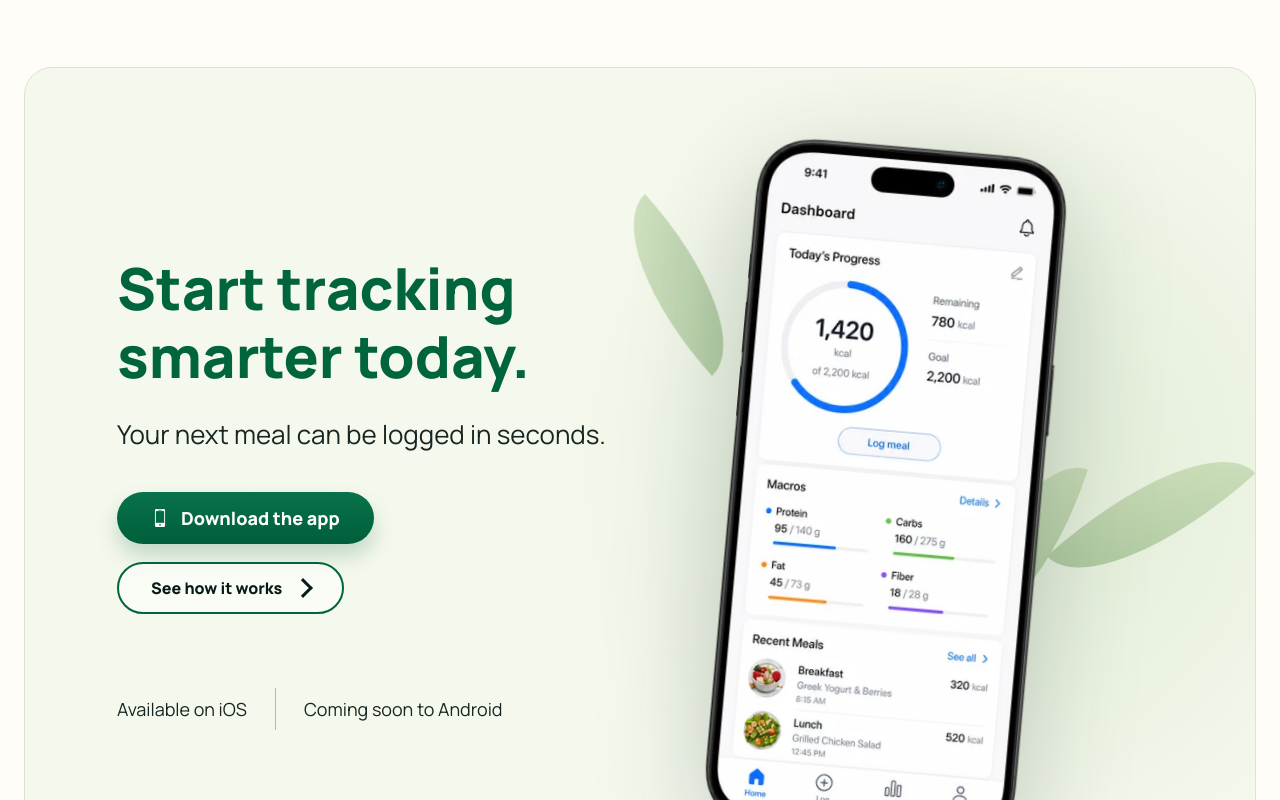
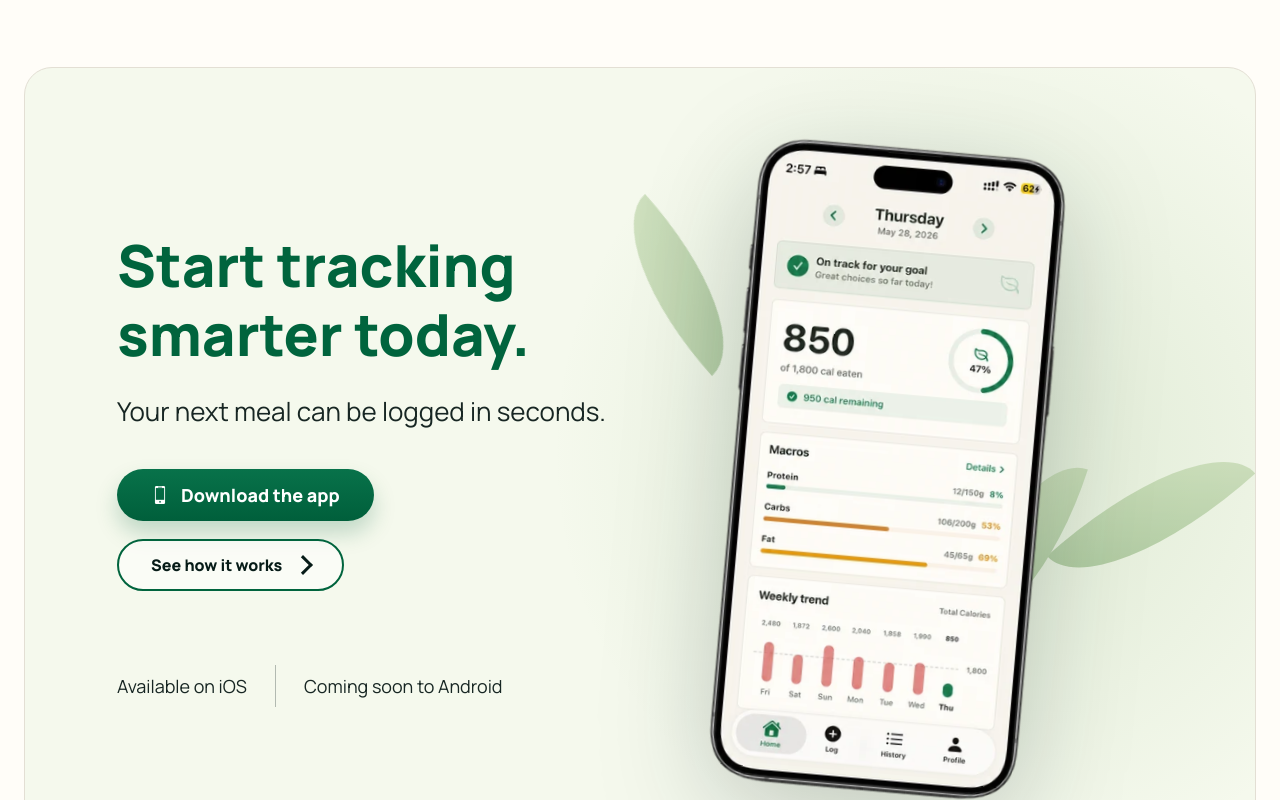
Before and after one commit to antrikshjohri/logcal, a Next.js app in the folder web/: page / in a window 1280 px wide. Shown: the part 3380-4180 px from the top of the page. Built offline with nearby package versions, Linux system fonts and the light colour scheme.

Commit message:
Refresh final CTA screenshot

```diff
--- a/web/app/page.tsx
+++ b/web/app/page.tsx
@@ -191,10 +191,10 @@ function FinalDashboardMockup() {
   return (
     <div className="final-dashboard-shell">
       <Image
-        src="/final-cta/dashboard-view.webp"
-        alt="LogCal dashboard showing daily calories, macros, and recent meals"
+        src="/final-cta/dashboard-home-view.webp"
+        alt="LogCal dashboard showing daily calories, macros, and weekly trends"
         width={360}
-        height={789}
+        height={738}
         className="final-dashboard-image"
         sizes="(max-width: 560px) 210px, (max-width: 900px) 250px, 360px"
       />
```
Also changed, not shown: web/public/final-cta/dashboard-home-view.webp (added).
